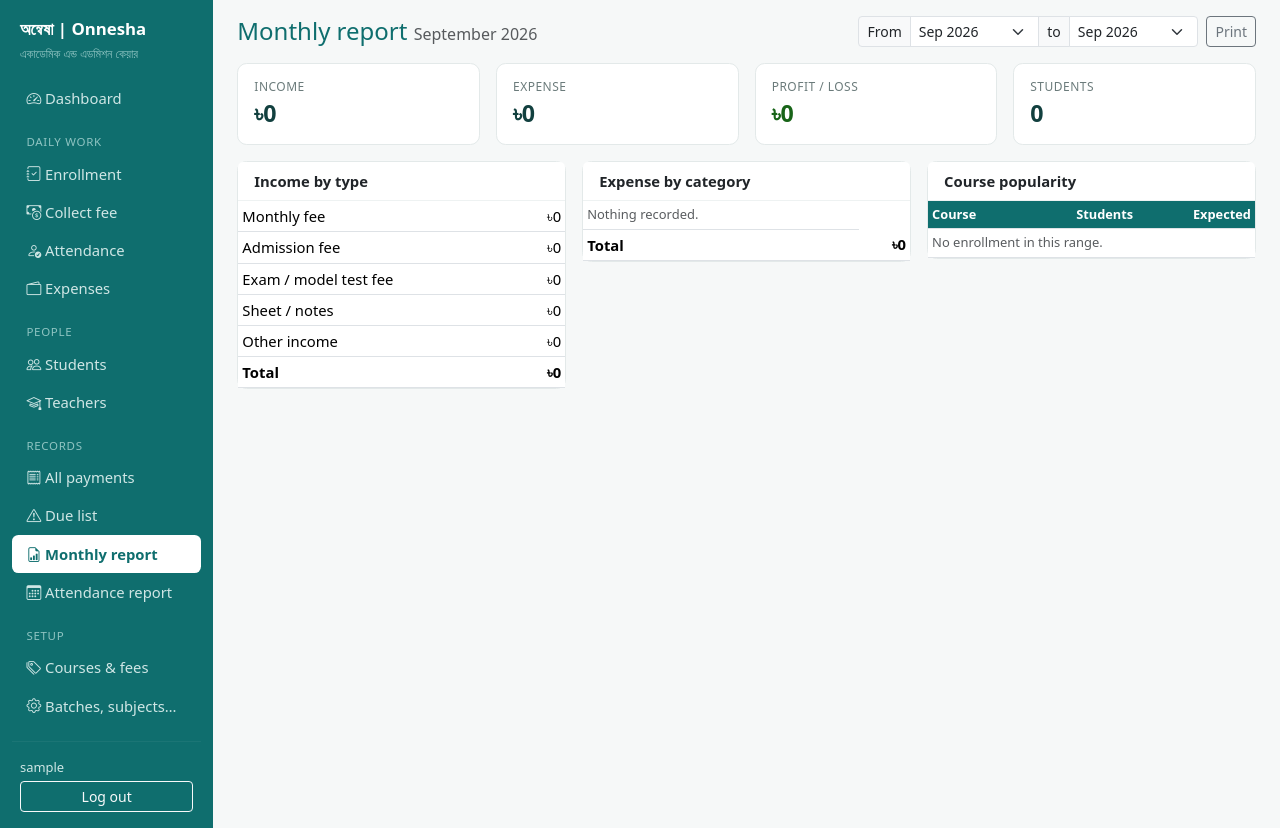
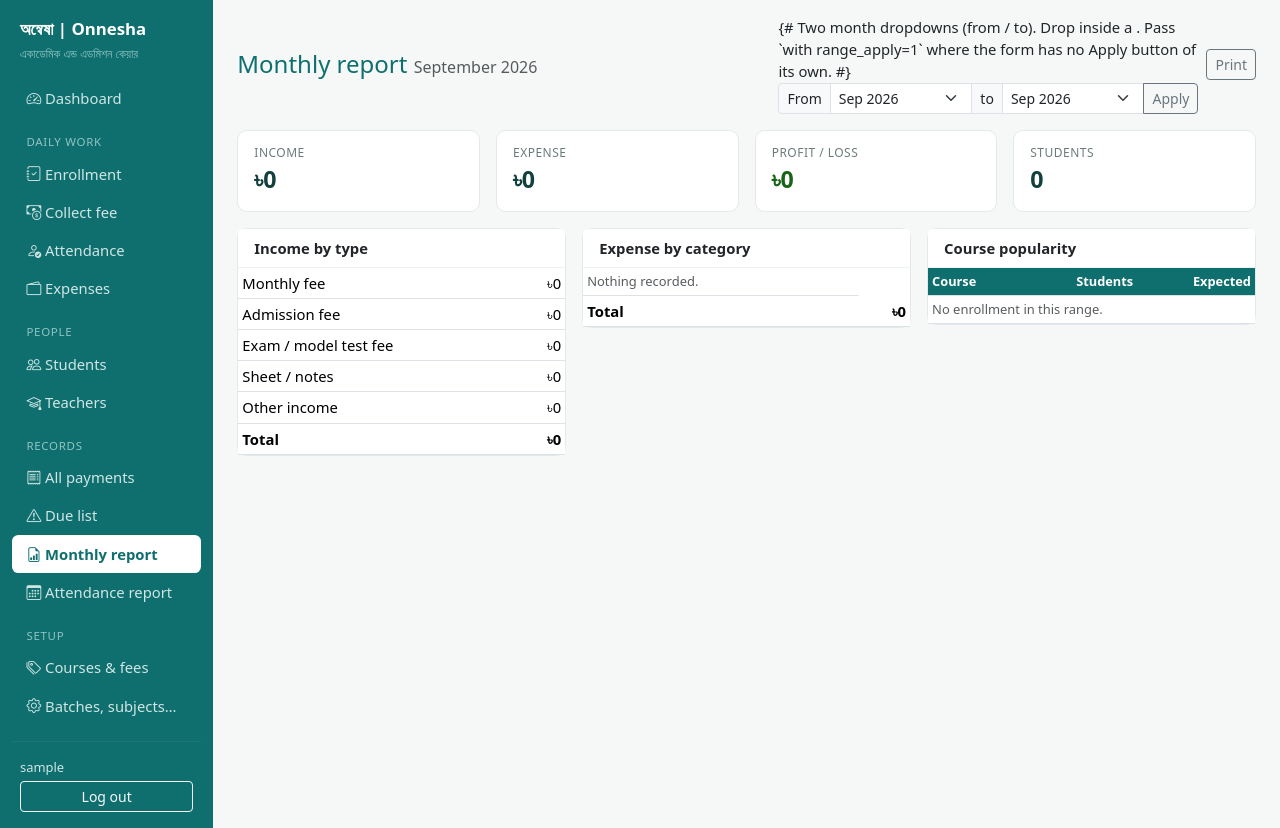
Before and after one commit to RakibulNayeem/onnesha_website, a Django app: page /manage/reports/monthly/ in a window 1280 px wide. Run offline with Django 5.2, Linux system fonts and the light colour scheme; the visitor is signed in with stand-in values (Sample User, id 1); data comes from the database, SQL or seed files in the repository; data that the repository does not hold is empty.

Commit message:
Add an Apply button to the range picker, and range the dashboard
The two month dropdowns no longer reload the page the moment you touch
one - pick both ends, then press Apply. Payments and the due list already
had an Apply button, so the partial only grows its own where the form has
none.

The dashboard now takes the same range: cash, fees, batch rows, income
and expense breakdowns and teacher dues all cover the span, students are
counted once across it, and the little profit table shows the chosen
months instead of the last six.

Co-Authored-By: Claude Opus 5 <noreply@anthropic.com>

```diff
--- a/core/templates/core/_month_range.html
+++ b/core/templates/core/_month_range.html
@@ -1,11 +1,13 @@
-{# Two month dropdowns (from / to). Drop inside a <form method="get">. #}
+{# Two month dropdowns (from / to). Drop inside a <form method="get">.
+   Pass `with range_apply=1` where the form has no Apply button of its own. #}
 <div class="input-group input-group-sm flex-nowrap">
   <span class="input-group-text">From</span>
-  <select name="from" class="form-select form-select-sm" onchange="this.form.submit()">
+  <select name="from" class="form-select form-select-sm">
     {% for v,l in month_options %}<option value="{{ v }}" {% if v == start_value %}selected{% endif %}>{{ l }}</option>{% endfor %}
   </select>
   <span class="input-group-text">to</span>
-  <select name="to" class="form-select form-select-sm" onchange="this.form.submit()">
+  <select name="to" class="form-select form-select-sm">
     {% for v,l in month_options %}<option value="{{ v }}" {% if v == end_value %}selected{% endif %}>{{ l }}</option>{% endfor %}
   </select>
+  {% if range_apply %}<button class="btn btn-sm btn-outline-secondary">Apply</button>{% endif %}
 </div>
--- a/core/templates/core/attendance_report.html
+++ b/core/templates/core/attendance_report.html
@@ -2,7 +2,7 @@
 {% block content %}
 <h4 class="mb-3" style="color:#0f6e6e">Attendance report <span class="text-muted fs-6">{{ range_label }}</span></h4>
 <form class="row g-2 mb-3 no-print" method="get">
-  <div class="col-md-6">{% include "core/_month_range.html" %}</div>
+  <div class="col-md-6">{% include "core/_month_range.html" with range_apply=1 %}</div>
   <div class="col-md-3"><select name="batch" class="form-select form-select-sm" onchange="this.form.submit()">
     <option value="">All batches</option>
     {% for b in batches %}<option value="{{ b.pk }}" {% if batch_id == b.pk|stringformat:"s" %}selected{% endif %}>{{ b.name }}</option>{% endfor %}</select></div>
--- a/core/templates/core/expense_list.html
+++ b/core/templates/core/expense_list.html
@@ -13,7 +13,7 @@
   </div></div></div>
   <div class="col-lg-8">
     <form class="row g-2 mb-3 no-print" method="get">
-      <div class="col-md-7">{% include "core/_month_range.html" %}</div>
+      <div class="col-md-7">{% include "core/_month_range.html" with range_apply=1 %}</div>
       <div class="col-md-5"><select name="category" class="form-select form-select-sm" onchange="this.form.submit()">
         <option value="">All categories</option>
         {% for v,l in categories %}<option value="{{ v }}" {% if category == v %}selected{% endif %}>{{ l }}</option>{% endfor %}</select></div>
--- a/core/templates/core/monthly_report.html
+++ b/core/templates/core/monthly_report.html
@@ -3,8 +3,8 @@
 {% block content %}
 <div class="d-flex justify-content-between align-items-center mb-3">
   <h4 class="mb-0" style="color:#0f6e6e">Monthly report <span class="text-muted fs-6">{{ range_label }}</span></h4>
-  <div class="no-print d-flex align-items-center gap-2"><form method="get" style="width:340px">
-    {% include "core/_month_range.html" %}</form>
+  <div class="no-print d-flex align-items-center gap-2"><form method="get" style="width:420px">
+    {% include "core/_month_range.html" with range_apply=1 %}</form>
     <button class="btn btn-sm btn-outline-secondary" onclick="window.print()">Print</button></div>
 </div>
 <div class="row g-3 mb-3">
--- a/core/views.py
+++ b/core/views.py
@@ -35,18 +35,22 @@ def _month_context(request, key="month"):
 # ============================================================ DASHBOARD
 @login_required
 def dashboard(request):
-    month, options = _month_context(request)
-    nxt = add_months(month, 1)
+    rng = range_context(request.GET)
+    start, nxt = rng["start_month"], rng["end_exclusive"]
+    span = months_between(start, rng["end_month"])
 
-    payments = Payment.objects.filter(paid_on__gte=month, paid_on__lt=nxt)
-    expenses = Expense.objects.filter(spent_on__gte=month, spent_on__lt=nxt)
+    payments = Payment.objects.filter(paid_on__gte=start, paid_on__lt=nxt)
+    expenses = Expense.objects.filter(spent_on__gte=start, spent_on__lt=nxt)
     cash_in = _sum(payments)
     cash_out = _sum(expenses)
 
-    enrollments = MonthlyEnrollment.objects.filter(month=month)
+    enrollments = MonthlyEnrollment.objects.filter(month__gte=start, month__lt=nxt)
     charged = _sum(enrollments, "fee_charged")
     collected = _sum(
-        Payment.objects.filter(month=month, category=PaymentCategory.MONTHLY_FEE)
+        Payment.objects.filter(
+            month__gte=start, month__lt=nxt,
+            category=PaymentCategory.MONTHLY_FEE,
+        )
     )
     due = charged - collected
 
@@ -60,14 +64,17 @@ def dashboard(request):
         b_charged = _sum(b_enr, "fee_charged")
         b_collected = _sum(
             Payment.objects.filter(
-                month=month, category=PaymentCategory.MONTHLY_FEE,
-                student__enrollments__month=month,
+                month__gte=start, month__lt=nxt,
+                category=PaymentCategory.MONTHLY_FEE,
+                student__enrollments__month__gte=start,
+                student__enrollments__month__lt=nxt,
                 student__enrollments__batch=batch,
             ).distinct()
         )
         if b_enr.exists() or b_charged or b_collected:
             batch_rows.append({
-                "batch": batch, "students": b_enr.count(),
+                "batch": batch,
+                "students": b_enr.values("student").distinct().count(),
                 "charged": b_charged, "collected": b_collected,
                 "due": b_charged - b_collected,
             })
@@ -84,9 +91,16 @@ def dashboard(request):
     for row in expense_by_cat:
         row["label"] = dict(ExpenseCategory.choices)[row["category"]]
 
+    # Ask for a span and the little table shows that span; ask for one month
+    # and it keeps showing the half-year running up to it.
+    if rng["is_range"]:
+        trend_months, trend_title = span, "Month by month"
+    else:
+        trend_months = [add_months(start, i) for i in range(-5, 1)]
+        trend_title = "Last 6 months"
+
     trend = []
-    for i in range(-5, 1):
-        m = add_months(month, i)
+    for m in trend_months:
         m_next = add_months(m, 1)
         trend.append({
             "month": m,
@@ -99,8 +113,8 @@ def dashboard(request):
 
     teacher_dues = []
     for t in Teacher.objects.filter(is_active=True):
-        expected = t.expected_for_month(month)
-        paid = t.paid_for_month(month)
+        expected = sum((t.expected_for_month(m) for m in span), ZERO)
+        paid = sum((t.paid_for_month(m) for m in span), ZERO)
         if expected or paid:
             teacher_dues.append({
                 "teacher": t, "expected": expected, "paid": paid,
@@ -108,21 +122,20 @@ def dashboard(request):
             })
 
     context = {
-        "month": month, "month_options": options,
-        "month_value": month.strftime("%Y-%m"),
         "cash_in": cash_in, "cash_out": cash_out, "profit": cash_in - cash_out,
         "charged": charged, "collected": collected, "due": due,
         "collection_rate": (collected / charged * 100) if charged else ZERO,
-        "enrolled": enrollments.count(),
+        "enrolled": enrollments.values("student").distinct().count(),
         "courses_taken": enrollments.aggregate(t=Count("courses"))["t"] or 0,
         "active_students": Student.objects.filter(status=StudentStatus.ACTIVE).count(),
         "status_counts": status_counts,
         "batch_rows": batch_rows,
         "income_by_cat": income_by_cat, "expense_by_cat": expense_by_cat,
-        "trend": trend, "teacher_dues": teacher_dues,
+        "trend": trend, "trend_title": trend_title,
+        "teacher_dues": teacher_dues,
     }
+    context.update(rng)
     return render(request, "core/dashboard.html", context)
-
 
 # ============================================================ STUDENTS
 @login_required
```
Also changed, not shown: core/templates/core/dashboard.html (+8 -10 lines).
